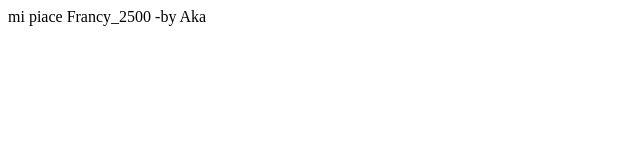
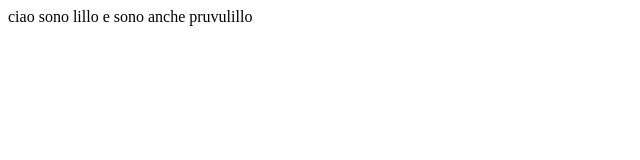
Before and after one commit to MGFire07/acdc, a plain HTML site: page index.html in a window 1280 px wide. Shown: the full height of the page, 0-640 px from the left. Drawn offline with Linux system fonts and the light colour scheme.

Commit message:
Update index.html

```diff
--- a/index.html
+++ b/index.html
@@ -1,7 +1 @@
-<html lang="it">
-    <head>
-    </head>
-    <body>
-        <p>mi piace Francy_2500  -by Aka</p>
-    </body>
-</html>
+<p>ciao sono lillo e sono anche pruvulillo</p>
```
